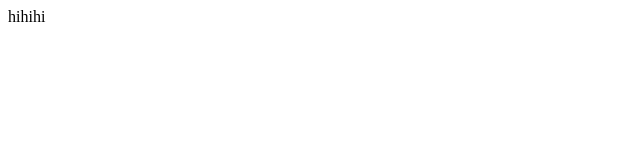
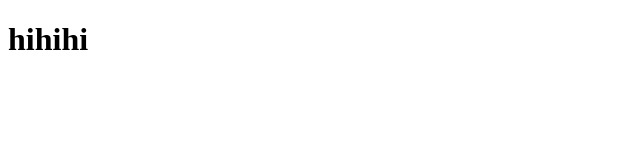
Before and after one commit to ckliao1993/UTTT-old, a plain HTML site: page index.html in a window 1280 px wide. Shown: the whole page, without its empty margins (0-640 px from the left). Drawn offline with nearby package versions, Linux system fonts and the light colour scheme.

Commit message:
Update index.html

```diff
--- a/index.html
+++ b/index.html
@@ -1,3 +1,6 @@
 <!DOCTYPE html>
-<head>hihihi</head>
+<head>
+  <h1>hihihi</h1>
+  <script src="https://cdn.jsdelivr.net/npm/vue@2.6.14"></script>
+</head>
 <body></body>
```
